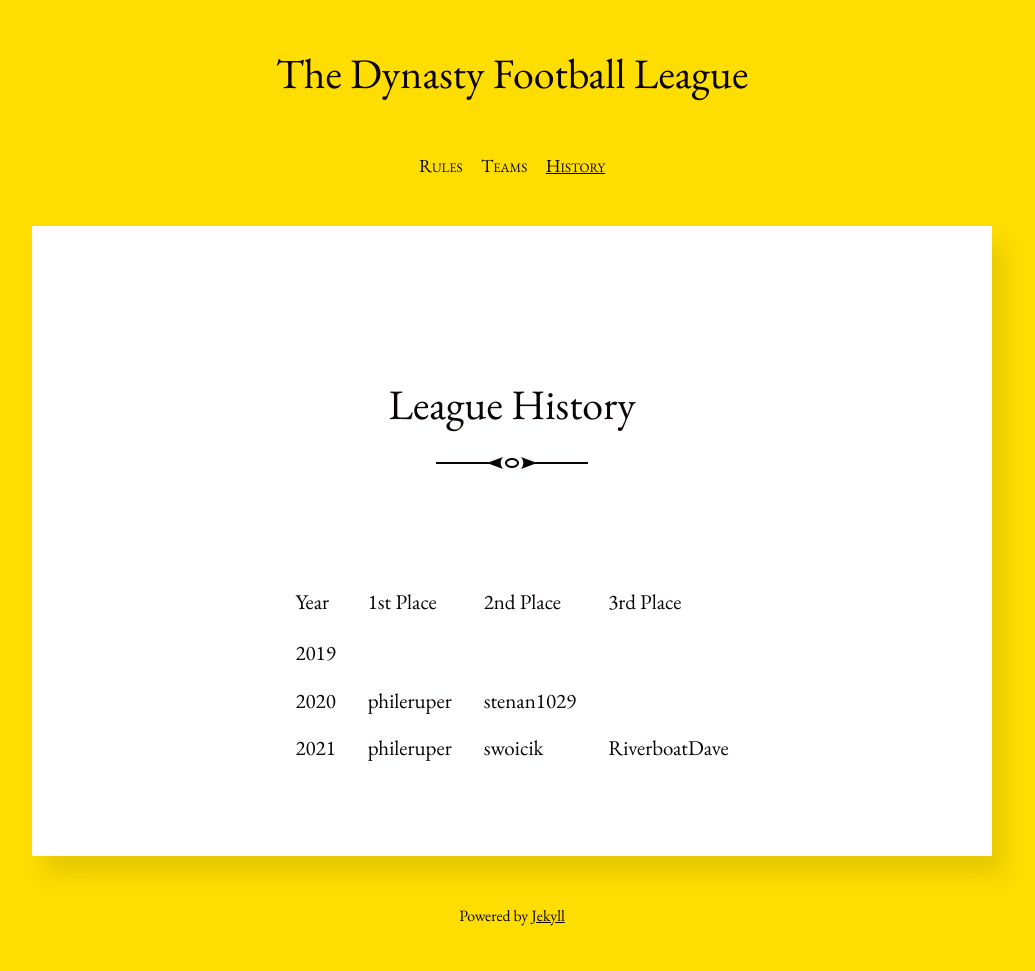
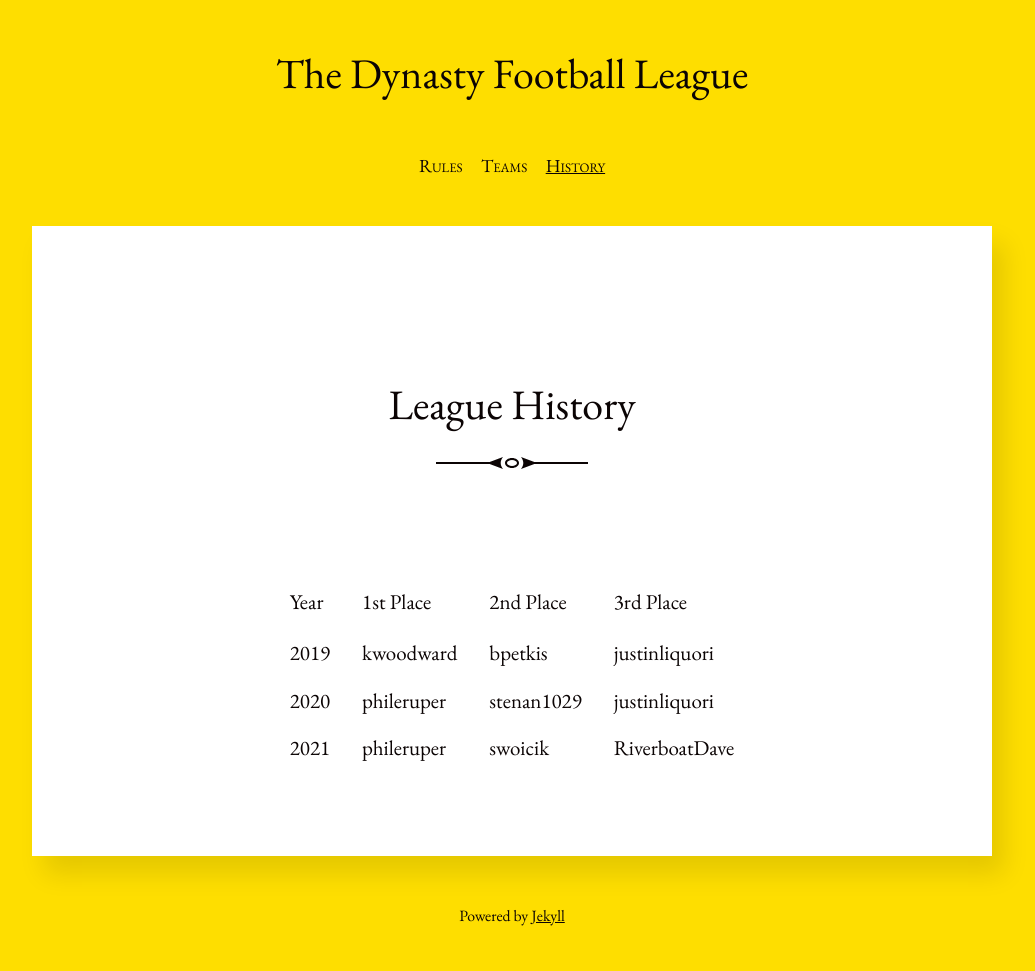
Before and after one commit to swoicik/fantasyfootball, a Jekyll site: the page built from history.md, in a window 1280 px wide. Shown: the whole page, without its empty margins (128-1163 px from the left). Built offline with Jekyll 4.4.1, drawn with Linux system fonts in a browser that asks for light colours.

Commit message:
Update history.md

```diff
--- a/history.md
+++ b/history.md
@@ -4,6 +4,6 @@ title: League History
 ---
 | Year  | 1st Place   | 2nd Place   | 3rd Place     |
 | ---   | ---         | ---         | ---           |
-| 2019  |             |             |               |
-| 2020  | phileruper  | stenan1029  |               |
+| 2019  | kwoodward   | bpetkis     | justinliquori |
+| 2020  | phileruper  | stenan1029  | justinliquori |
 | 2021  | phileruper  | swoicik     | RiverboatDave |
```
